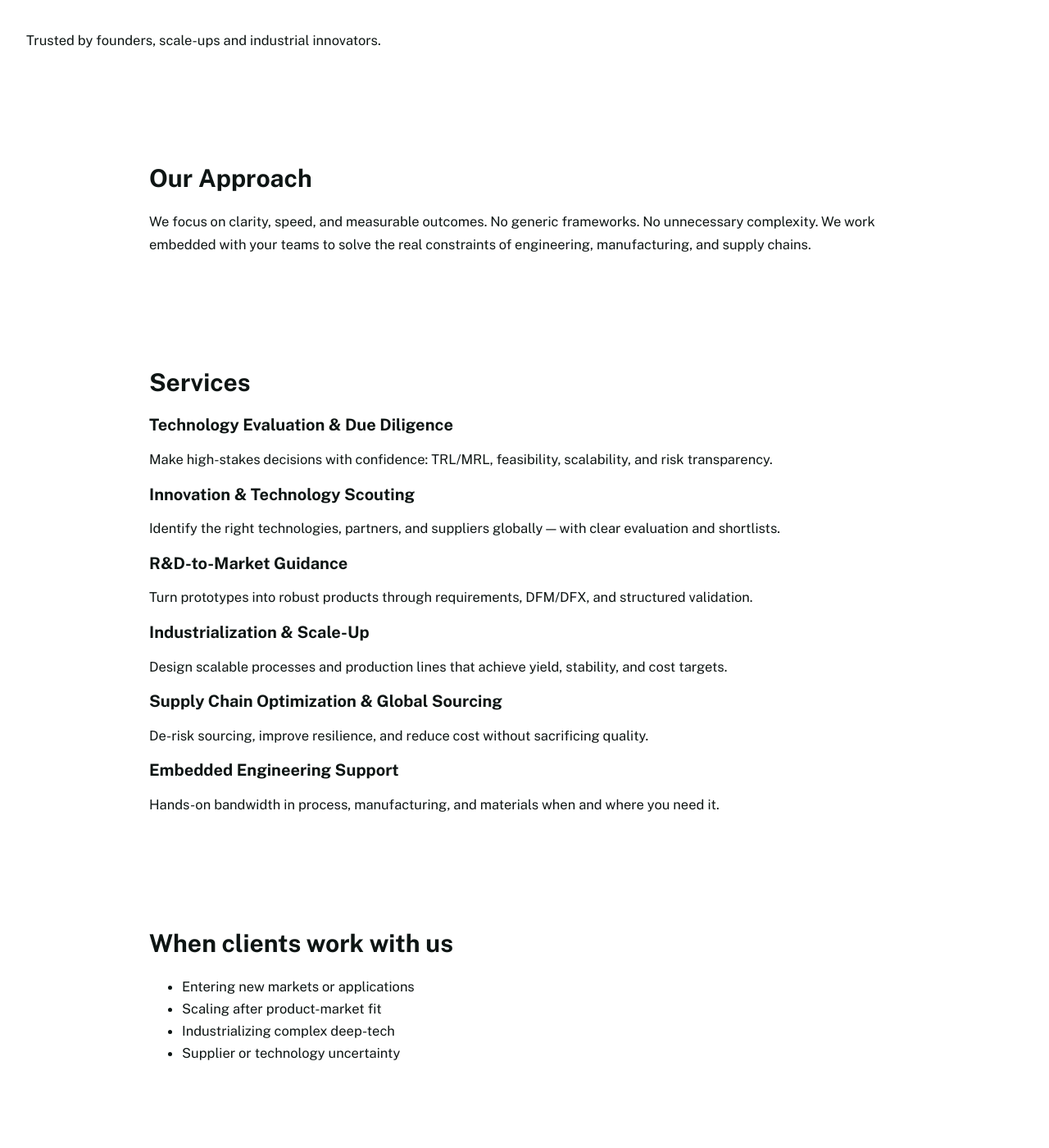
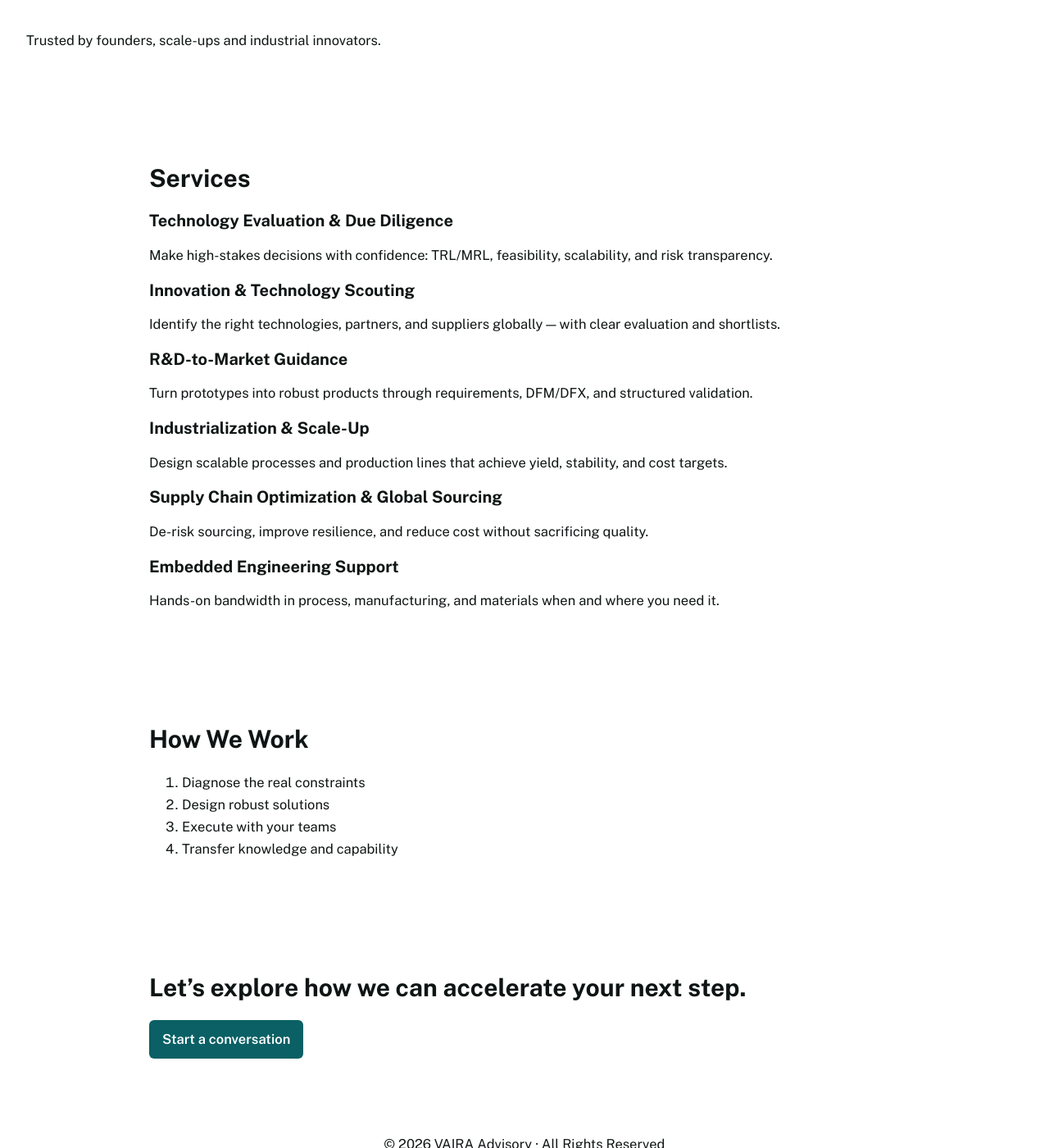
Before and after one commit to raphaelheeb/vaira-advisory, a Jekyll site: the page built from services/index.html, in a window 1280 px wide and 1400 px high, scrolled down 576 px. Shown: the whole window at 82% size. Built offline with Jekyll 4.4.1, drawn with Linux system fonts in a browser that asks for light colours.

Commit message:
Update index.html

```diff
--- a/services/index.html
+++ b/services/index.html
@@ -12,18 +12,12 @@
     <div class="hero-grid">
 
       <div class="hero-left">
-        <h1 class="hero-title">
-          Hands-On Engineering & Industrialization
-        </h1>
-
+        <h1 class="hero-title">Hands-On Engineering & Industrialization</h1>
         <p class="hero-sub">
           From discovery to first-time-right production — we design, test, and implement with your engineers and suppliers.
         </p>
-
         <div class="hero-ctas">
-          <a class="cta-btn" href="{{ site.baseurl }}/contact/">
-            Start a conversation
-          </a>
+          <a class="cta-btn" href="{{ site.baseurl }}/contact/">Start a conversation</a>
         </div>
       </div>
 
@@ -40,27 +34,12 @@
 <!-- ================= TRUST ================= -->
 <section class="section trust">
   <div class="content-wrapper wrapper--wide">
-    <p class="trust-line">
-      Trusted by founders, scale-ups and industrial innovators.
-    </p>
-  </div>
-</section>
-
-<!-- ================= PHILOSOPHY ================= -->
-<section class="section philosophy">
-  <div class="content-wrapper wrapper--narrow">
-    <h2>Our Approach</h2>
-
-    <p>
-      We focus on clarity, speed, and measurable outcomes. No generic frameworks.
-      No unnecessary complexity. We work embedded with your teams to solve the real
-      constraints of engineering, manufacturing, and supply chains.
-    </p>
+    <p class="trust-line">Trusted by founders, scale-ups and industrial innovators.</p>
   </div>
 </section>
 
 <!-- ================= SERVICES ================= -->
-<section class="section">
+<section id="services" class="section">
   <div class="content-wrapper wrapper--narrow">
 
     <h2>Services</h2>
@@ -69,62 +48,35 @@
 
       <article class="card">
         <h3>Technology Evaluation & Due Diligence</h3>
-        <p>
-          Make high-stakes decisions with confidence: TRL/MRL, feasibility, scalability, and risk transparency.
-        </p>
+        <p>Make high-stakes decisions with confidence: TRL/MRL, feasibility, scalability, and risk transparency.</p>
       </article>
 
       <article class="card">
         <h3>Innovation & Technology Scouting</h3>
-        <p>
-          Identify the right technologies, partners, and suppliers globally — with clear evaluation and shortlists.
-        </p>
+        <p>Identify the right technologies, partners, and suppliers globally — with clear evaluation and shortlists.</p>
       </article>
 
       <article class="card">
         <h3>R&D-to-Market Guidance</h3>
-        <p>
-          Turn prototypes into robust products through requirements, DFM/DFX, and structured validation.
-        </p>
+        <p>Turn prototypes into robust products through requirements, DFM/DFX, and structured validation.</p>
       </article>
 
       <article class="card">
         <h3>Industrialization & Scale-Up</h3>
-        <p>
-          Design scalable processes and production lines that achieve yield, stability, and cost targets.
-        </p>
+        <p>Design scalable processes and production lines that achieve yield, stability, and cost targets.</p>
       </article>
 
       <article class="card">
         <h3>Supply Chain Optimization & Global Sourcing</h3>
-        <p>
-          De-risk sourcing, improve resilience, and reduce cost without sacrificing quality.
-        </p>
+        <p>De-risk sourcing, improve resilience, and reduce cost without sacrificing quality.</p>
       </article>
 
       <article class="card">
         <h3>Embedded Engineering Support</h3>
-        <p>
-          Hands-on bandwidth in process, manufacturing, and materials when and where you need it.
-        </p>
+        <p>Hands-on bandwidth in process, manufacturing, and materials when and where you need it.</p>
       </article>
 
     </div>
-  </div>
-</section>
-
-<!-- ================= WHEN CLIENTS WORK WITH US ================= -->
-<section class="section">
-  <div class="content-wrapper wrapper--narrow">
-
-    <h2>When clients work with us</h2>
-
-    <ul class="use-case-list">
-      <li>Entering new markets or applications</li>
-      <li>Scaling after product-market fit</li>
-      <li>Industrializing complex deep-tech</li>
-      <li>Supplier or technology uncertainty</li>
-    </ul>
 
   </div>
 </section>
@@ -151,9 +103,7 @@
 
     <h2>Let’s explore how we can accelerate your next step.</h2>
 
-    <a class="cta-btn" href="{{ site.baseurl }}/contact/">
-      Start a conversation
-    </a>
+    <a class="cta-btn" href="{{ site.baseurl }}/contact/">Start a conversation</a>
 
   </div>
 </section>
```
